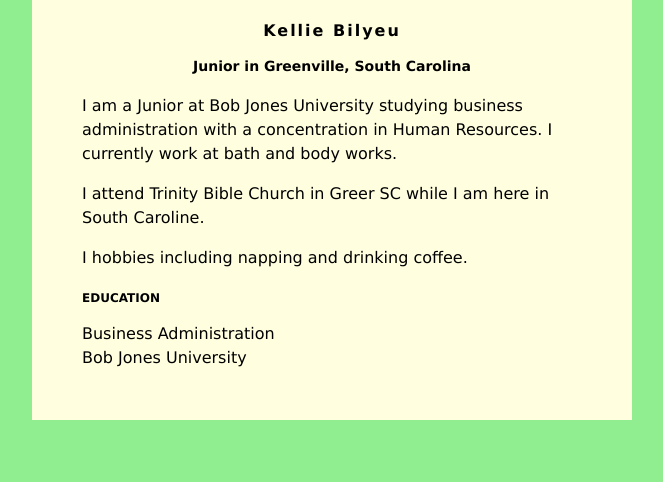
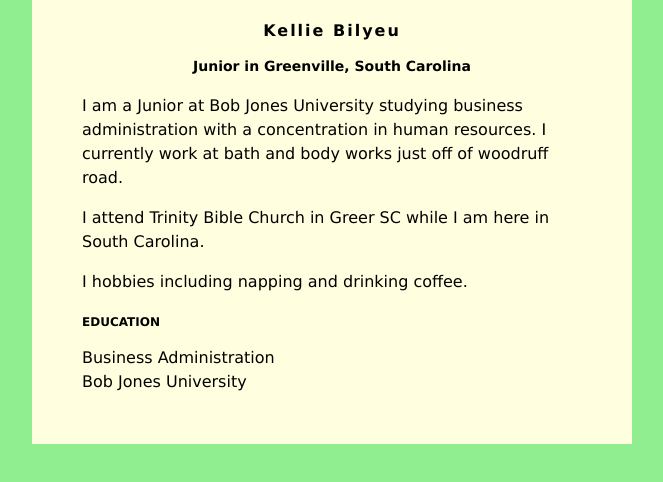
Before and after one commit to kellielayne/kellielayne.github.io, a plain HTML site: page index.html in a window 1280 px wide. Shown: the whole page, without its empty margins (308-971 px from the left). Drawn offline with Linux system fonts and the light colour scheme.

Commit message:
Update index.html

```diff
--- a/index.html
+++ b/index.html
@@ -34,9 +34,9 @@ h3 {
         <h2>Junior in Greenville, South Carolina</h2>
 
          <p>I am a Junior at Bob Jones University studying business administration with a concentration in
-            Human Resources. I currently work at bath and body works.</p>
+            human resources. I currently work at bath and body works just off of woodruff road.</p>
          <p>
-            I attend Trinity Bible Church in Greer SC while I am here in South Caroline.
+            I attend Trinity Bible Church in Greer SC while I am here in South Carolina.
          </p>
          <p>
             I hobbies including napping and drinking coffee.
```
